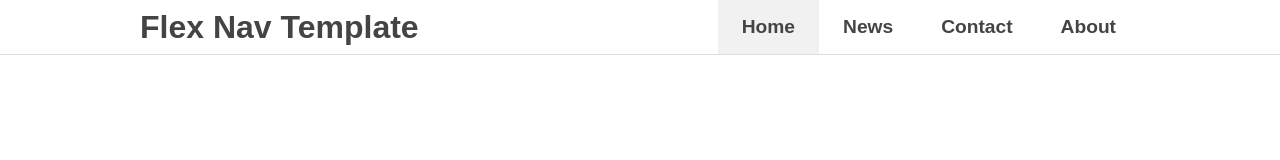
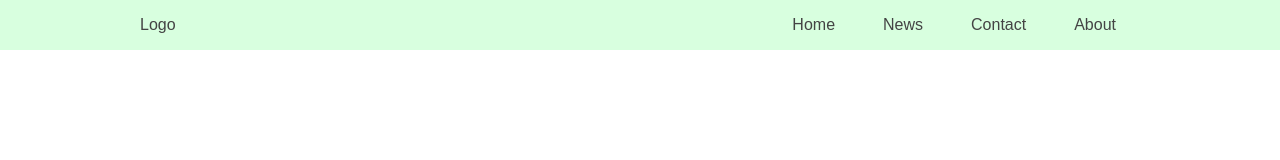
Before and after one commit to grayhildreth/flex-nav-template, a plain HTML site: page index.html in a window 1280 px wide. Drawn offline with Linux system fonts and the light colour scheme.

Commit message:
clean up styling

```diff
--- a/css/styles.css
+++ b/css/styles.css
@@ -17,11 +17,7 @@ body {
   top: 0;
   z-index: 9000;
   width: 100%;
-  background-color: white;
-  border-bottom: 1px solid #ddd;
-  /*
-  box-shadow: 0px 0px 10px 0px rgba(0,0,0,0.2);
-  */
+  background-color: #d8ffdf;
 }
 
 #nav-container {
@@ -57,9 +53,6 @@ body {
   color: #444;
   text-decoration: none;
 }
-#nav-logo:hover {
-  color: #666;
-}
 
 .nav-ul {
   display: -webkit-box;
@@ -83,18 +76,6 @@ body {
   flex: 1;
   color: #444;
   text-decoration: none;
-  font-weight: 600;
-  font-size: 1.2rem;
-  -webkit-transition: 200ms;
-  transition: 200ms;
-}
-
-.nav-link:hover {
-  background-color: #f1f1f1;
-}
-
-.active-link {
-  background-color: #f1f1f1;
 }
 
 /* END NAVIGATION */
@@ -114,7 +95,6 @@ body {
 
   #nav-menu-button {
     padding: 1rem;
-    background-color: #f1f1f1;
     cursor: pointer;
   }
 
--- a/index.html
+++ b/index.html
@@ -5,18 +5,20 @@
     <title>Flex Nav Template</title>
     <meta name="viewport" content="width=device-width, initial-scale=1">
     <link rel="stylesheet" type="text/css" href="css/styles.css">
+    <link rel="stylesheet" type="text/css" href="css/video.css">
   </head>
 
   <body>
+
     <div id="nav-background">
       <div id="nav-container">
         <header id="nav-header">
-          <h1><a href="#" id="nav-logo">Flex Nav Template</a></h1>
+          <a href="#" id="nav-logo">Logo</a>
           <div id="nav-menu-button">MENU</div>
         </header>
         <nav>
           <ul class="nav-ul hide-ul">
-            <li><a class="nav-link active-link" href="#">Home</a></li>
+            <li><a class="nav-link" href="#">Home</a></li>
             <li><a class="nav-link" href="#">News</a></li>
             <li><a class="nav-link" href="#">Contact</a></li>
             <li><a class="nav-link" href="#">About</a></li>
@@ -26,6 +28,7 @@
     </div>
 
     <script src="js/scripts.js"></script>
+
   </body>
 
 </html>
```
Also changed, not shown: 1 other file.
